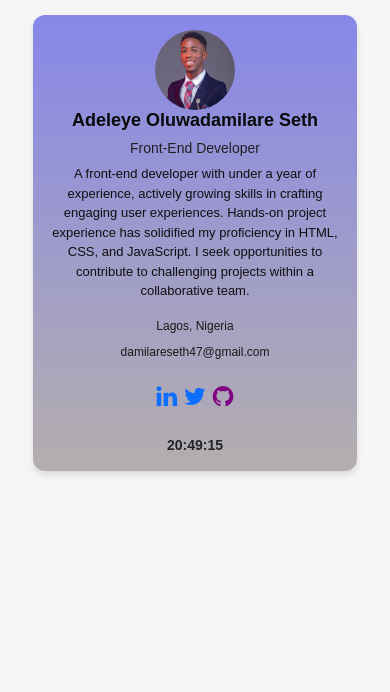
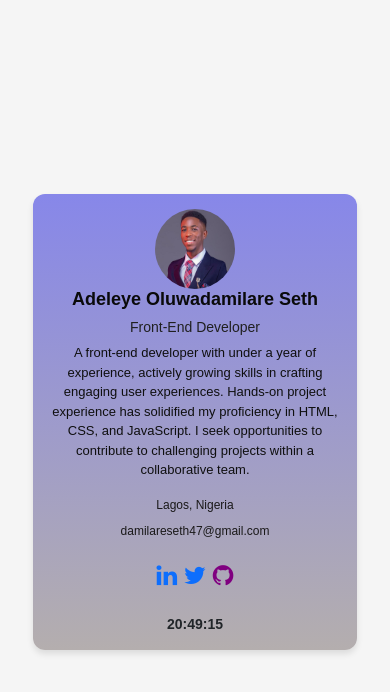
Before and after one commit to damseth/Profile_card, a plain HTML site: page index.html in a window 390 px wide. Drawn offline with nearby package versions, Linux system fonts and the light colour scheme.

Commit message:
Latest Design

```diff
--- a/index.html
+++ b/index.html
@@ -85,9 +85,11 @@
         @media (max-width: 430px) {
             body {
                 padding: 15px;
-                height: auto;
+                height: 100vh;
                 display: flex;
                 flex-direction: column;
+                justify-content: center;
+                align-items: center;
             }
 
             .profile-card {
```
